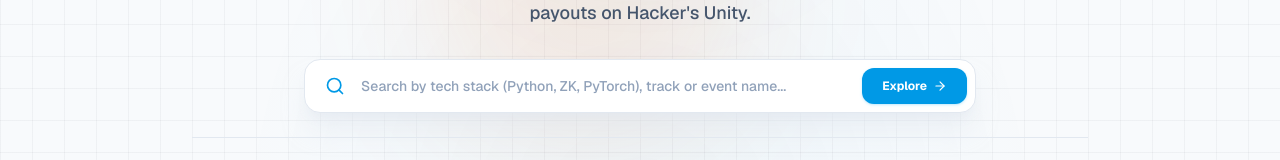
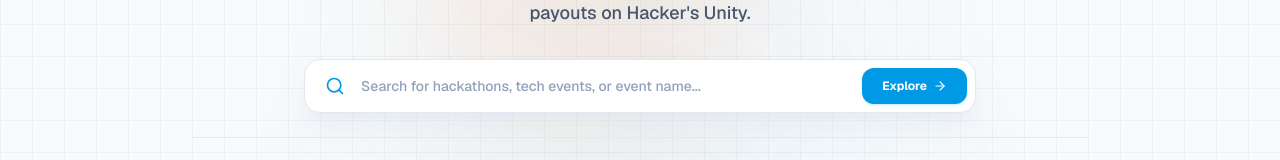
Before and after one commit to ChinmayBhattt/HackerUnityPlatform, a Next.js app in the folder apps/web/: page / in a window 1280 px wide. Shown: the part 545-705 px from the top of the page. Built offline with nearby package versions, Linux system fonts and the light colour scheme; no server answers; the database is empty.

Commit message:
fixing placeholder

```diff
--- a/apps/web/app/page.tsx
+++ b/apps/web/app/page.tsx
@@ -71,7 +71,7 @@
             <Search className="w-5 h-5 text-[#0099e6] ml-3" />
             <input
               type="text"
-              placeholder="Search by tech stack (Python, ZK, PyTorch), track or event name..."
+              placeholder="Search for hackathons, tech events, or event name..."
               value={searchQuery}
               onChange={(e) => setSearchQuery(e.target.value)}
               className="flex-1 bg-transparent text-sm text-slate-900 placeholder-slate-400 outline-none px-2 py-1.5 font-medium"
```
